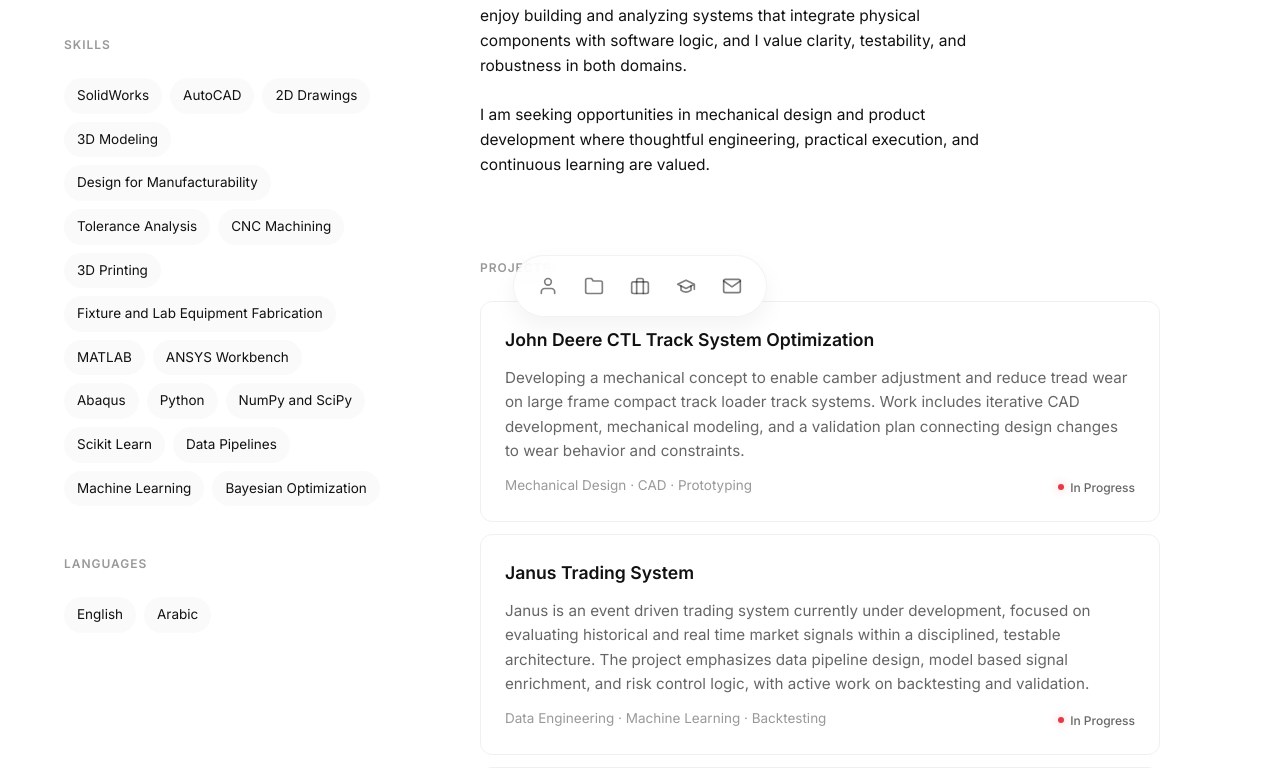
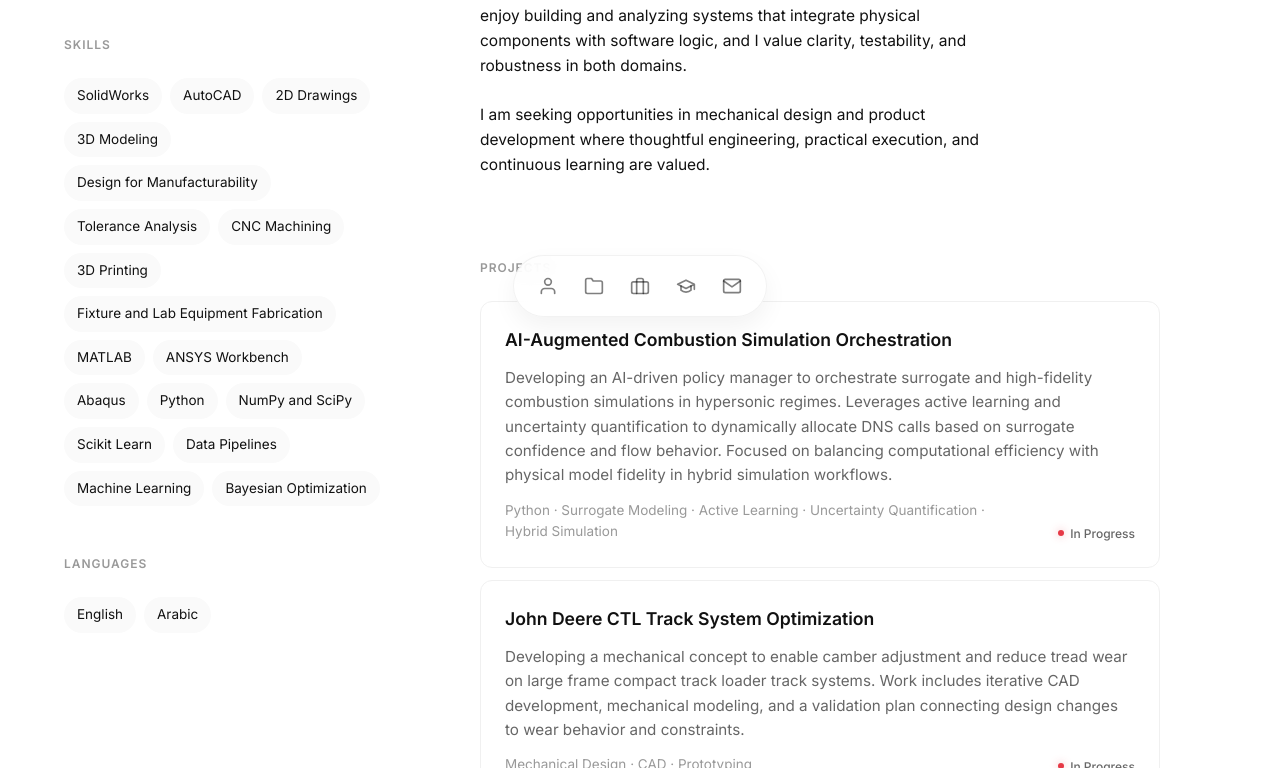
Before and after one commit to ksayyahin/karimsayyahin.github.io, a plain HTML site: page index.html in a window 1280 px wide. Shown: the part 459-1227 px from the top of the page. Drawn offline with Linux system fonts and the light colour scheme.

Commit message:
new project card

```diff
--- a/index.html
+++ b/index.html
@@ -130,6 +130,23 @@
         <h3 class="section-title">Projects</h3>
 
         <div class="projects-grid">
+
+          <a href="/projects/ai-combustion-orchestration" class="project-card">
+            <div class="project-header">
+              <span class="project-title">AI-Augmented Combustion Simulation Orchestration</span>
+              <span class="project-year"></span>
+            </div>
+            <p class="project-desc">Developing an AI-driven policy manager to orchestrate surrogate and high-fidelity
+              combustion simulations in hypersonic regimes. Leverages active learning and uncertainty quantification to
+              dynamically allocate DNS calls based on surrogate confidence and flow behavior. Focused on balancing
+              computational efficiency with physical model fidelity in hybrid simulation workflows.</p>
+            <div class="project-tags">Python · Surrogate Modeling · Active Learning · Uncertainty Quantification ·
+              Hybrid Simulation</div>
+            <div class="project-status status-progress">
+              <span class="status-dot"></span>
+              In Progress
+            </div>
+          </a>
 
           <a href="#" class="project-card">
             <div class="project-header">
```
Also changed, not shown: projects/ai-combustion-orchestration/index.html (added, +16 -0 lines).
